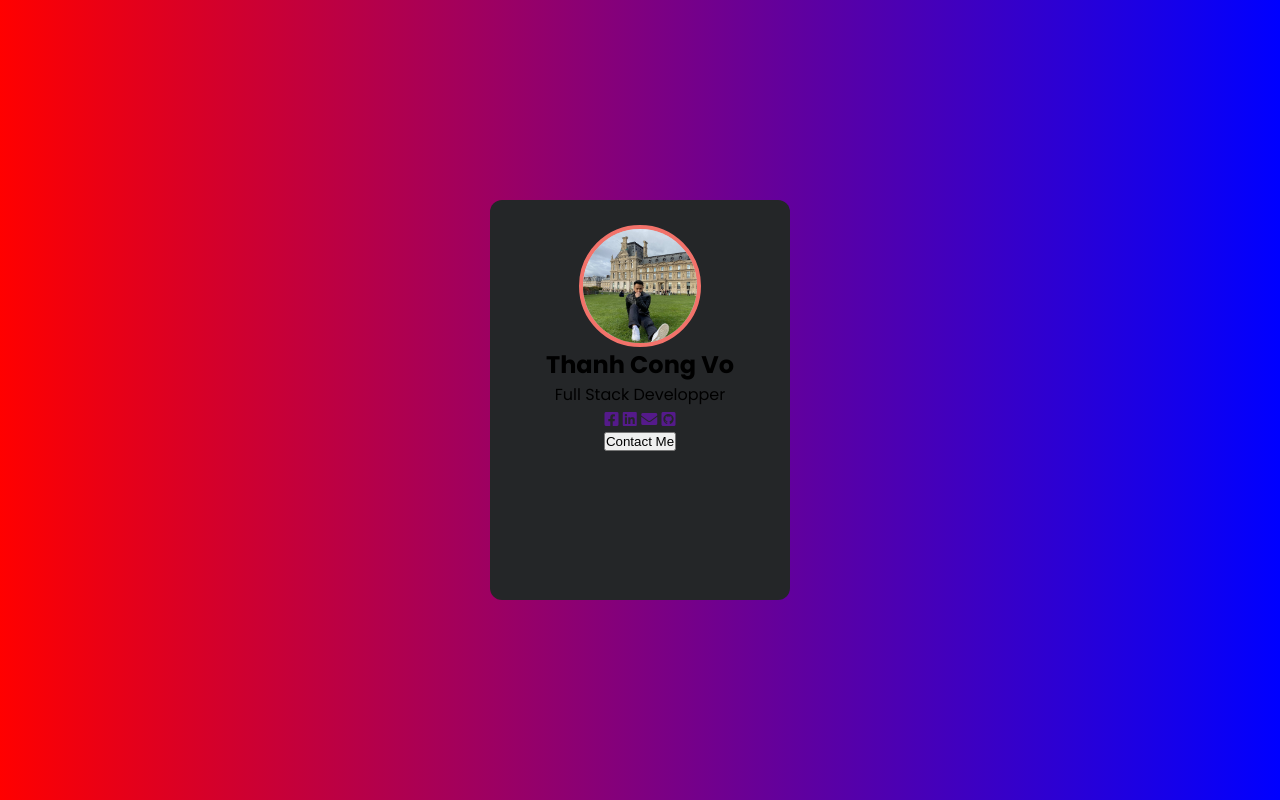
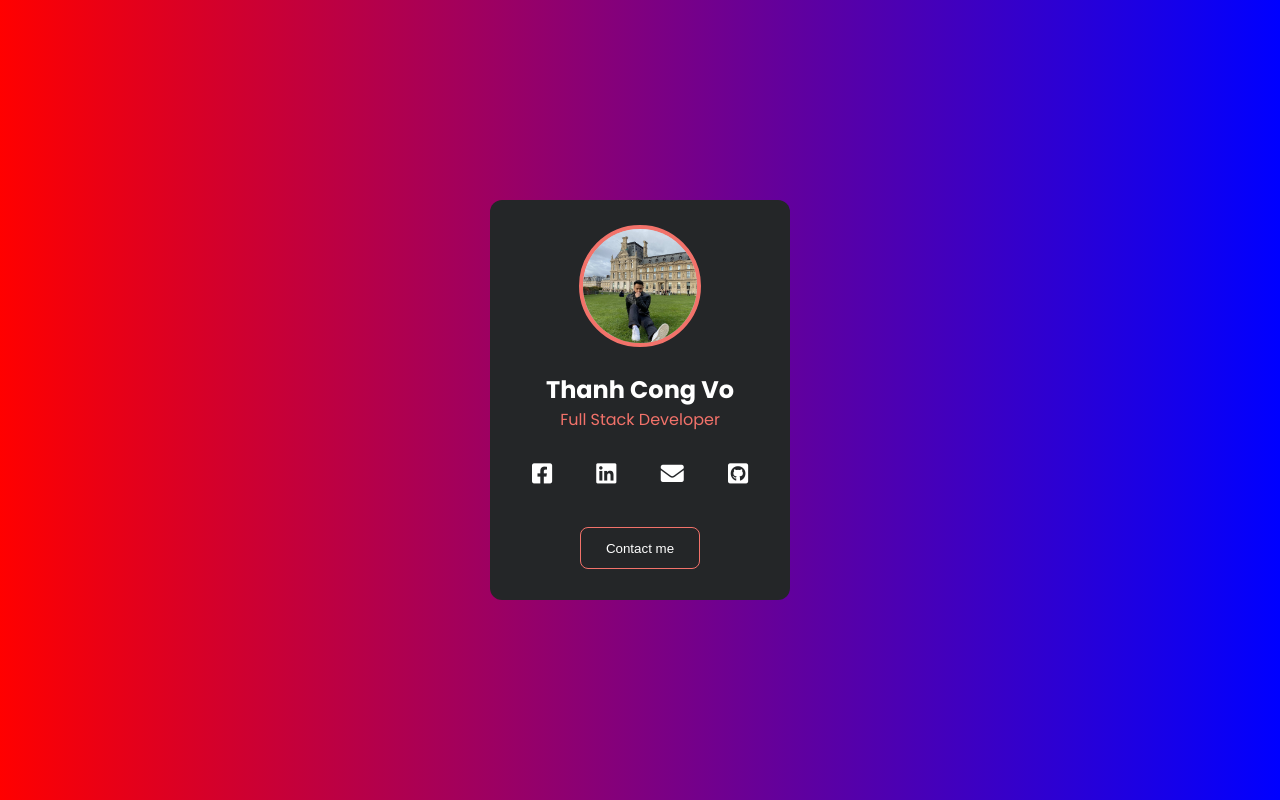
Before and after one commit to thanhvo-uparis/profile-card, a plain HTML site: page index.html in a window 1280 px wide. Drawn offline with Linux system fonts and the light colour scheme.

Commit message:
add css for <h2>, <p>, card social and btn

```diff
--- a/index.html
+++ b/index.html
@@ -14,14 +14,14 @@
             <img src="fb.jpg" alt="">
         </div>
         <h2>Thanh Cong Vo</h2>
-        <p>Full Stack Developper</p>
+        <p>Full Stack Developer</p>
         <div class="card_social">
             <a href=""><i class="fab fa-facebook-square"></i></a>
             <a href=""><i class="fab fa-linkedin"></i></a>
             <a href=""><i class="fas fa-envelope"></i></a>
             <a href=""><i class="fab fa-github-square"></i></a>
         </div>
-        <button>Contact Me</button>
+        <button>Contact me</button>
     </div>
 
 </body>
--- a/style.css
+++ b/style.css
@@ -28,11 +28,11 @@ body {
     height: 400px;
     background-color: #242628;
     border-radius: 12px;
-    /* margin: 282px auto; */
-    display: flex;
+    text-align: center;
+    /* display: flex;
     flex-direction: column;
     align-items: center;
-    justify-content: flex-start;
+    justify-content: flex-start; */
 }
 
 .card_img {
@@ -42,7 +42,7 @@ body {
     border-radius: 50%;
     background-color: #ccc;
     overflow: hidden;
-    margin-top: 25px
+    margin: 25px auto;
 }
 
 .card_img img {
@@ -51,3 +51,40 @@ body {
     object-fit: cover;
     object-position: center;
 }
+
+
+.card h2 {
+    color: #fff;
+}
+
+.card p {
+    color: var(--primary-color);
+}
+
+.card_social i {
+    font-size: 23px;
+    color: #fff;
+    margin: 30px 20px 42px;
+    transition: 0.4s;
+}
+
+.card_social i:hover {
+    color: var(--primary-color);
+
+}
+
+.card button {
+    width: 120px;
+    height: 42px;
+    border: 1px solid var(--primary-color);
+    border-radius: 8px;
+    background-color: transparent;
+    color: #fff;
+    transition: 0.5s;
+
+}
+
+.card button:hover {
+    background-color: var(--primary-color);
+    cursor: pointer;
+}
```
